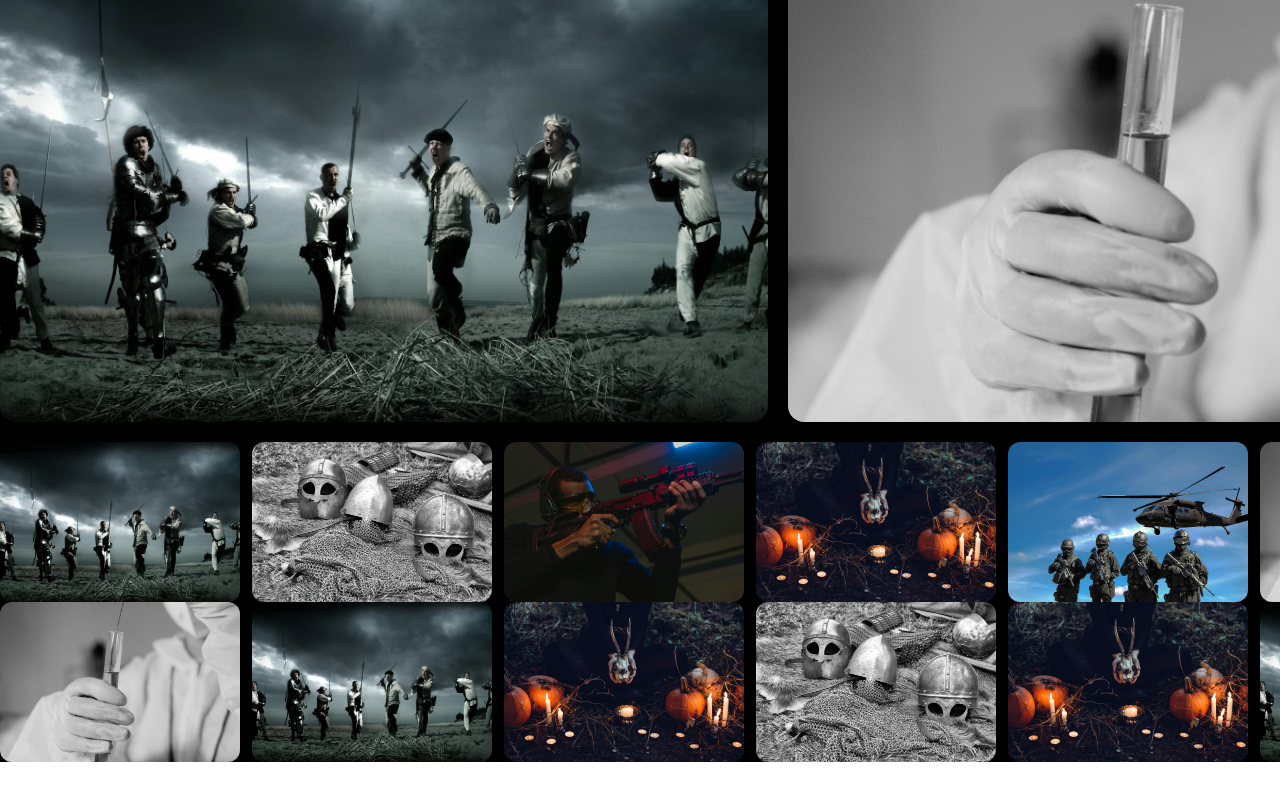
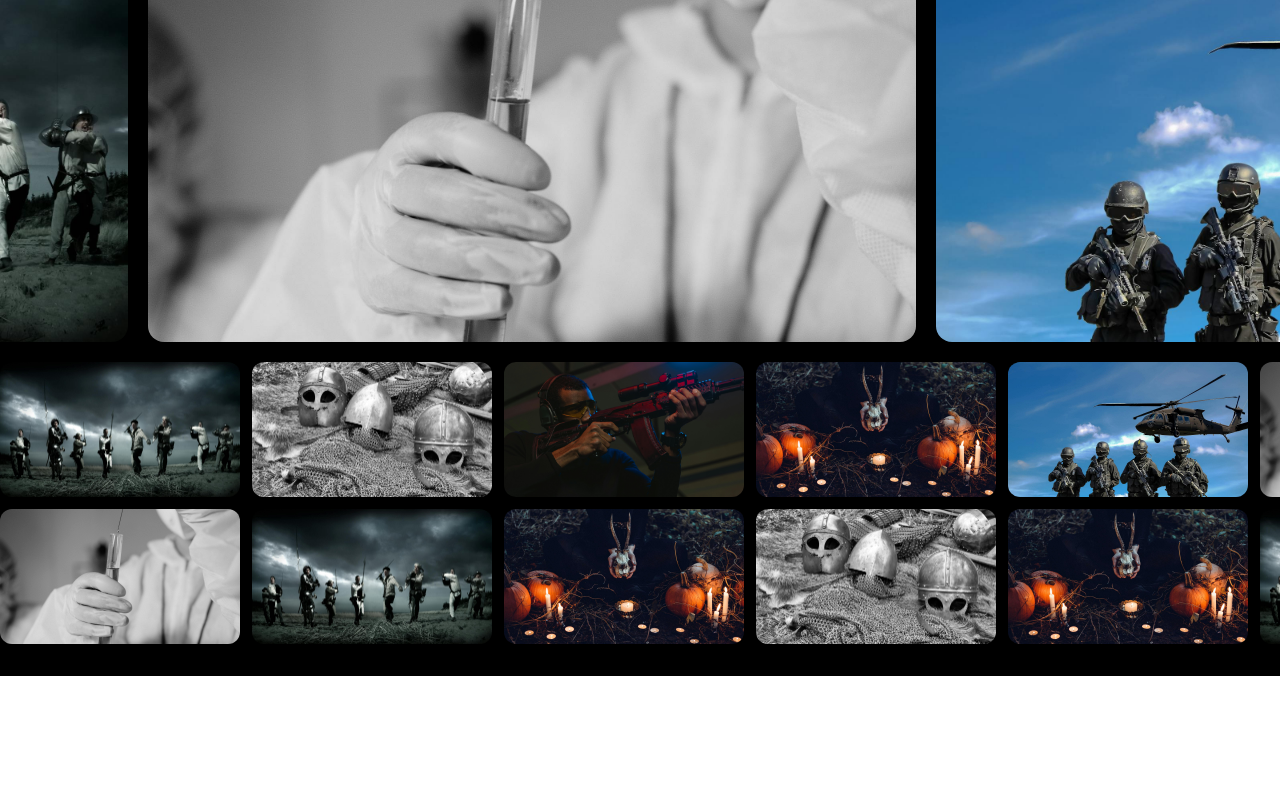
Before and after one commit to Tez-cyber/apple_tv, a React (Vite) app: page / in a window 1280 px wide. Shown: the part 1718-2518 px from the top of the page. Built offline with nearby package versions, Linux system fonts and the light colour scheme.

Commit message:
Wrapped first and second section with a parent div

```diff
--- a/src/components/section/Video-carousel.tsx
+++ b/src/components/section/Video-carousel.tsx
@@ -2,23 +2,27 @@ import { Movie, movies, randomMoviesSet1, randomMoviesSet2 } from "../movies"
 
 export const VideoCarousel = () => {
     return (
-        <div className="bg-bgDark">
+        <div className="bg-bgDark pb-8">
             {/* ==== Large first section ==== */}
-            <div className="flex gap-5 mb-5 overflow-clip">
-                <div className="shrink-0 w-[60vw] rounded-2xl overflow-clip">
+            <div className="overflow-clip">
+                <div className="flex gap-5 mb-5 left-1/2 -translate-x-1/2">
+                    <div className="shrink-0 w-[60vw] aspect-video rounded-2xl overflow-clip">
                         <img className="w-full h-full object-cover" src={movies[0].poster} alt={movies[0].name} />
                     </div>
-                <div className="shrink-0 w-[60vw] rounded-2xl overflow-clip">
+                    <div className="shrink-0 w-[60vw] aspect-video rounded-2xl overflow-clip">
                         <img className="w-full h-full object-cover" src={movies[1].poster} alt={movies[0].name} />
                     </div>
-                <div className="shrink-0 w-[60vw] rounded-2xl overflow-clip">
+                    <div className="shrink-0 w-[60vw] aspect-video rounded-2xl overflow-clip">
                         <img className="w-full h-full object-cover" src={movies[2].poster} alt={movies[0].name} />
+                    </div>
                 </div>
             </div>
 
             {/* ==== carousel ==== */}
+            <div className="space-y-3">
                 <SmallVideoCarousel movies={randomMoviesSet1} />
                 <SmallVideoCarousel movies={randomMoviesSet2} />
+            </div>
         </div>
     )
 }
@@ -28,7 +32,7 @@ const SmallVideoCarousel = ({ movies }: { movies: Movie[] }) => {
         <div className="flex gap-3 overflow-clip">
             {
                 movies.map((movie, i) => (
-                    <div className="w-[30vh] shrink-0" key={`${movie.name}-${i}`}>
+                    <div className="w-[30vh] shrink-0 aspect-video" key={`${movie.name}-${i}`}>
                         <img
                             className="w-full h-full object-cover rounded-xl"
                             src={movie.poster}
```
Lines whose indentation alone changed are shown as unchanged.
